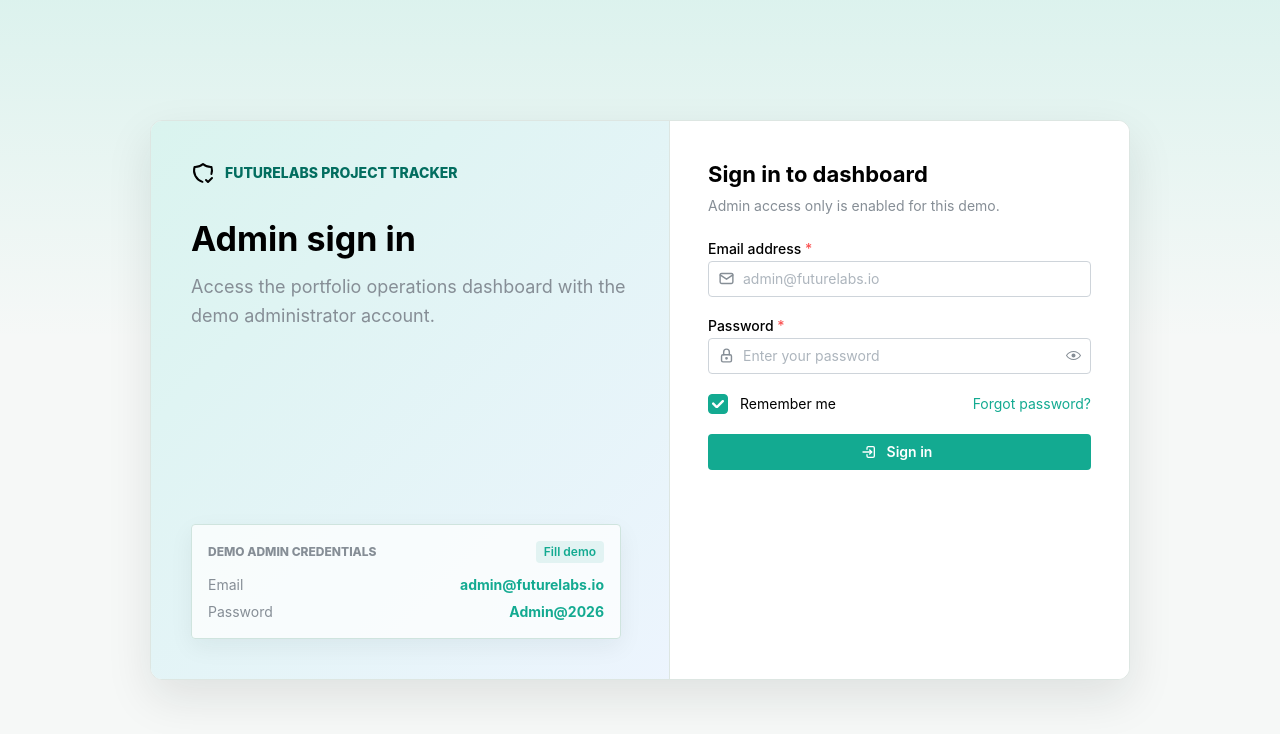
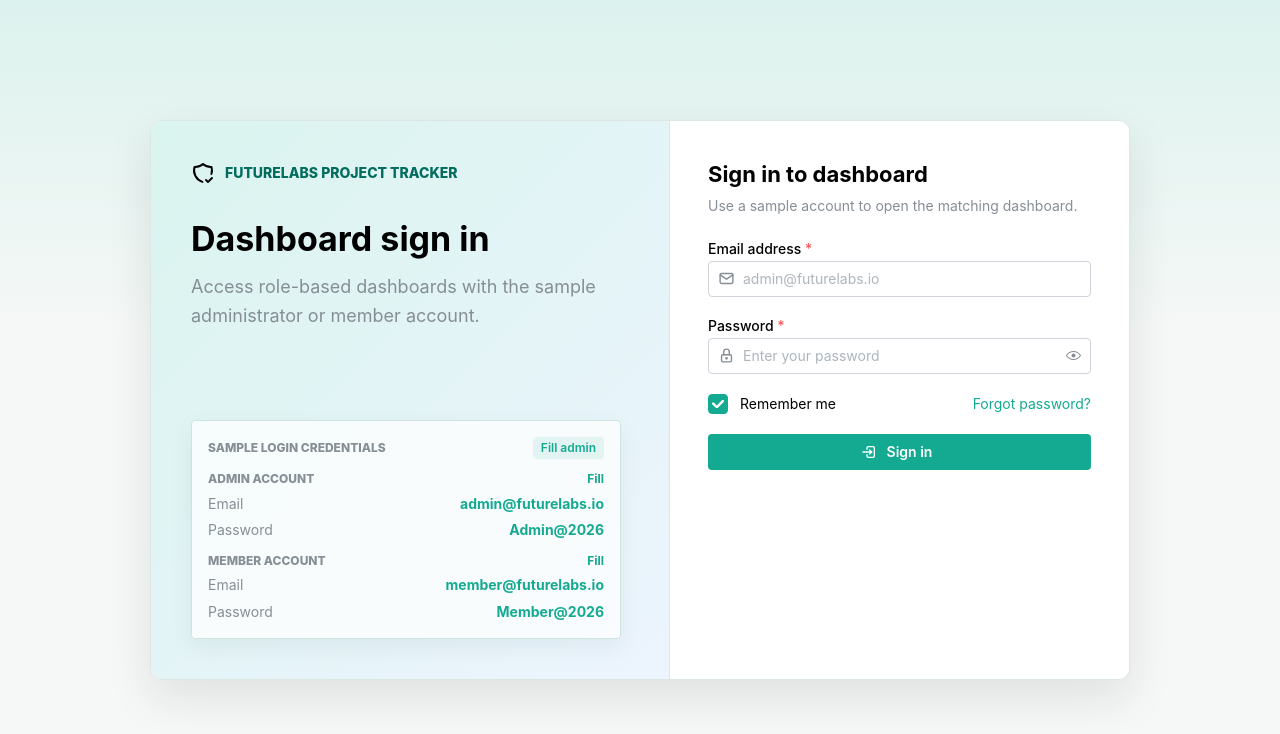
Before and after one commit to FutureLabss/futurelabs-project-tracker, a React (Vite) app: page / in a window 1280 px wide. Shown: the top 734 px of the page. Built offline with nearby package versions, Linux system fonts and the light colour scheme.

Commit message:
feat: member dashboard layout

```diff
--- a/src/App.tsx
+++ b/src/App.tsx
@@ -1,15 +1,16 @@
 import { useState } from 'react';
 import { LoginScreen } from './components/LoginScreen';
 import { RoleDashboardLayout } from './components/RoleDashboardLayout';
-import { demoAdminCredentials } from './data/admin-credentials';
+import { demoCredentials } from './data/admin-credentials';
 import { roleDashboards } from './data/dashboard-layouts';
+import { UserRole } from './types/dashboard';
 
 export function App() {
-  const [isAuthenticated, setIsAuthenticated] = useState(false);
+  const [activeRole, setActiveRole] = useState<UserRole | null>(null);
 
-  if (!isAuthenticated) {
-    return <LoginScreen credentials={demoAdminCredentials} onLogin={() => setIsAuthenticated(true)} />;
+  if (!activeRole) {
+    return <LoginScreen credentials={demoCredentials} onLogin={(role) => setActiveRole(role)} />;
   }
 
-  return <RoleDashboardLayout config={roleDashboards.admin} onLogout={() => setIsAuthenticated(false)} />;
+  return <RoleDashboardLayout config={roleDashboards[activeRole]} onLogout={() => setActiveRole(null)} />;
 }
--- a/src/components/LoginScreen.tsx
+++ b/src/components/LoginScreen.tsx
@@ -14,11 +14,11 @@ import {
 } from '@mantine/core';
 import { IconAlertCircle, IconLock, IconLogin2, IconMail, IconShieldCheck } from '@tabler/icons-react';
 import { FormEvent, useState } from 'react';
-import { demoAdminCredentials } from '../data/admin-credentials';
+import { Persona, UserRole } from '../types/dashboard';
 
 interface LoginScreenProps {
-  credentials: typeof demoAdminCredentials;
-  onLogin: () => void;
+  credentials: Persona[];
+  onLogin: (role: UserRole) => void;
 }
 
 export function LoginScreen({ credentials, onLogin }: LoginScreenProps) {
@@ -30,18 +30,23 @@ export function LoginScreen({ credentials, onLogin }: LoginScreenProps) {
   const handleSubmit = (event: FormEvent<HTMLFormElement>) => {
     event.preventDefault();
 
-    if (email.trim().toLowerCase() !== credentials.email || password !== credentials.password) {
-      setError('Invalid email or password. Use the demo admin credentials shown on this screen.');
+    const normalizedEmail = email.trim().toLowerCase();
+    const matchingCredentials = credentials.find(
+      (credential) => credential.email === normalizedEmail && credential.password === password,
+    );
+
+    if (!matchingCredentials) {
+      setError('Invalid email or password. Use one of the sample credentials shown on this screen.');
       return;
     }
 
     setError('');
-    onLogin();
+    onLogin(matchingCredentials.role);
   };
 
-  const fillDemoCredentials = () => {
-    setEmail(credentials.email);
-    setPassword(credentials.password);
+  const fillDemoCredentials = (credential: Persona) => {
+    setEmail(credential.email);
+    setPassword(credential.password);
     setError('');
   };
 
@@ -58,38 +63,50 @@ export function LoginScreen({ credentials, onLogin }: LoginScreenProps) {
                 </Text>
               </Group>
 
-              <Title order={1}>Admin sign in</Title>
+              <Title order={1}>Dashboard sign in</Title>
               <Text c="dimmed" mt="sm" size="lg" maw={480}>
-                Access the portfolio operations dashboard with the demo administrator account.
+                Access role-based dashboards with the sample administrator or member account.
               </Text>
             </Box>
 
             <Card className="demo-login-box">
               <Group justify="space-between" gap="sm" mb="sm">
                 <Text size="xs" fw={800} c="dimmed" tt="uppercase">
-                  Demo admin credentials
+                  Sample login credentials
                 </Text>
-                <Button size="compact-xs" variant="light" onClick={fillDemoCredentials}>
-                  Fill demo
+                <Button size="compact-xs" variant="light" onClick={() => fillDemoCredentials(credentials[0])}>
+                  Fill admin
                 </Button>
               </Group>
-              <Stack gap={6}>
+              <Stack gap="sm">
+                {credentials.map((credential) => (
+                  <Stack key={credential.id} gap={6}>
+                    <Group justify="space-between" gap="sm" wrap="nowrap">
+                      <Text size="xs" fw={800} c="dimmed" tt="uppercase">
+                        {credential.role} account
+                      </Text>
+                      <Anchor size="xs" fw={700} component="button" type="button" onClick={() => fillDemoCredentials(credential)}>
+                        Fill
+                      </Anchor>
+                    </Group>
                     <Group justify="space-between" gap="md" wrap="nowrap">
                       <Text size="sm" c="dimmed">
                         Email
                       </Text>
-                  <Anchor size="sm" fw={700} component="button" type="button" onClick={() => setEmail(credentials.email)}>
-                    {credentials.email}
+                      <Anchor size="sm" fw={700} component="button" type="button" onClick={() => setEmail(credential.email)}>
+                        {credential.email}
                       </Anchor>
                     </Group>
                     <Group justify="space-between" gap="md" wrap="nowrap">
                       <Text size="sm" c="dimmed">
                         Password
                       </Text>
-                  <Anchor size="sm" fw={700} component="button" type="button" onClick={() => setPassword(credentials.password)}>
-                    {credentials.password}
+                      <Anchor size="sm" fw={700} component="button" type="button" onClick={() => setPassword(credential.password)}>
+                        {credential.password}
                       </Anchor>
                     </Group>
+                  </Stack>
+                ))}
               </Stack>
             </Card>
           </Stack>
@@ -102,7 +119,7 @@ export function LoginScreen({ credentials, onLogin }: LoginScreenProps) {
                     Sign in to dashboard
                   </Title>
                   <Text size="sm" c="dimmed" mt={6}>
-                    Admin access only is enabled for this demo.
+                    Use a sample account to open the matching dashboard.
                   </Text>
                 </Box>
 
--- a/src/data/admin-credentials.ts
+++ b/src/data/admin-credentials.ts
@@ -1,8 +1,21 @@
-export const demoAdminCredentials = {
+import { Persona } from '../types/dashboard';
+
+export const demoAdminCredentials: Persona = {
   id: 'p-sarah',
   name: 'Sarah Connor',
   email: 'admin@futurelabs.io',
   password: 'Admin@2026',
-  role: 'admin' as const,
+  role: 'admin',
   title: 'VP of Engineering',
 };
+
+export const demoMemberCredentials: Persona = {
+  id: 'p-alex',
+  name: 'Alex Chen',
+  email: 'member@futurelabs.io',
+  password: 'Member@2026',
+  role: 'member',
+  title: 'Frontend Engineer',
+};
+
+export const demoCredentials: Persona[] = [demoAdminCredentials, demoMemberCredentials];
--- a/src/data/dashboard-layouts.ts
+++ b/src/data/dashboard-layouts.ts
@@ -1,10 +1,7 @@
 import {
   IconAlertTriangle,
-  IconCalendarEvent,
   IconChartBar,
-  IconChecklist,
   IconClipboardCheck,
-  IconClockHour4,
   IconLayoutDashboard,
   IconReportAnalytics,
   IconShieldCheck,
@@ -16,65 +13,20 @@ export const roleDashboards: Record<UserRole, DashboardLayoutConfig> = {
   member: {
     role: 'member',
     roleLabel: 'Member',
-    title: 'My delivery queue',
-    subtitle: 'Track assigned work, upcoming deadlines, blockers, and recent submissions.',
-    navigation: [
-      { label: 'My tasks', icon: IconChecklist, active: true },
-      { label: 'Deadlines', icon: IconCalendarEvent },
-      { label: 'Blockers', icon: IconAlertTriangle },
-      { label: 'History', icon: IconClockHour4 },
-    ],
-    metrics: [
-      { label: 'Open tasks', value: '6', trend: '2 due this week', tone: 'blue' },
-      { label: 'Accepted this month', value: '9', trend: '+3 from last month', tone: 'teal' },
-      { label: 'Blocked work', value: '1', trend: 'Awaiting manager assist', tone: 'orange' },
-      { label: 'Deadline risk', value: '2', trend: 'Needs update today', tone: 'red' },
-    ],
-    primaryActions: [
-      { label: 'Submit work', icon: IconClipboardCheck },
-      { label: 'Raise blocker', icon: IconAlertTriangle },
-    ],
+    title: '',
+    subtitle: '',
+    navigation: [],
+    metrics: [],
+    primaryActions: [],
     focusPanel: {
-      title: 'Priority work',
-      description: 'Personal queue ordered by deadline pressure and dependency risk.',
-      items: [
-        {
-          title: 'Role-Based Route Guards',
-          meta: 'IAM v2 - Submitted Aug 31',
-          status: 'In review',
-          tone: 'violet',
-        },
-        {
-          title: 'Implement SMS 2FA Fallback',
-          meta: 'IAM v2 - Due Aug 25',
-          status: 'Overdue',
-          tone: 'red',
-        },
-        {
-          title: 'Fix Production Token Leak',
-          meta: 'IAM v2 - Unplanned',
-          status: 'Active',
-          tone: 'blue',
-        },
-      ],
+      title: '',
+      description: '',
+      items: [],
     },
     secondaryPanel: {
-      title: 'Signals',
-      description: 'Personal delivery signals for quick standup preparation.',
-      items: [
-        {
-          title: 'WebAuthn Passkeys deadline is close',
-          meta: 'Due Sep 3 - High complexity',
-          status: 'Watch',
-          tone: 'orange',
-        },
-        {
-          title: 'No leave windows scheduled',
-          meta: 'Availability clear for next 10 working days',
-          status: 'Clear',
-          tone: 'teal',
-        },
-      ],
+      title: '',
+      description: '',
+      items: [],
     },
   },
   manager: {
--- a/src/data/personas.ts
+++ b/src/data/personas.ts
@@ -1,4 +1,4 @@
 import { Persona } from '../types/dashboard';
-import { demoAdminCredentials } from './admin-credentials';
+import { demoAdminCredentials, demoMemberCredentials } from './admin-credentials';
 
-export const personas: Persona[] = [demoAdminCredentials];
+export const personas: Persona[] = [demoAdminCredentials, demoMemberCredentials];
--- a/src/types/dashboard.ts
+++ b/src/types/dashboard.ts
@@ -8,6 +8,7 @@ export interface Persona {
   id: string;
   name: string;
   email: string;
+  password: string;
   role: UserRole;
   title: string;
 }
```
Also changed, not shown: src/components/RoleDashboardLayout.tsx (+18 -2 lines). Lines whose indentation alone changed are shown as unchanged.
